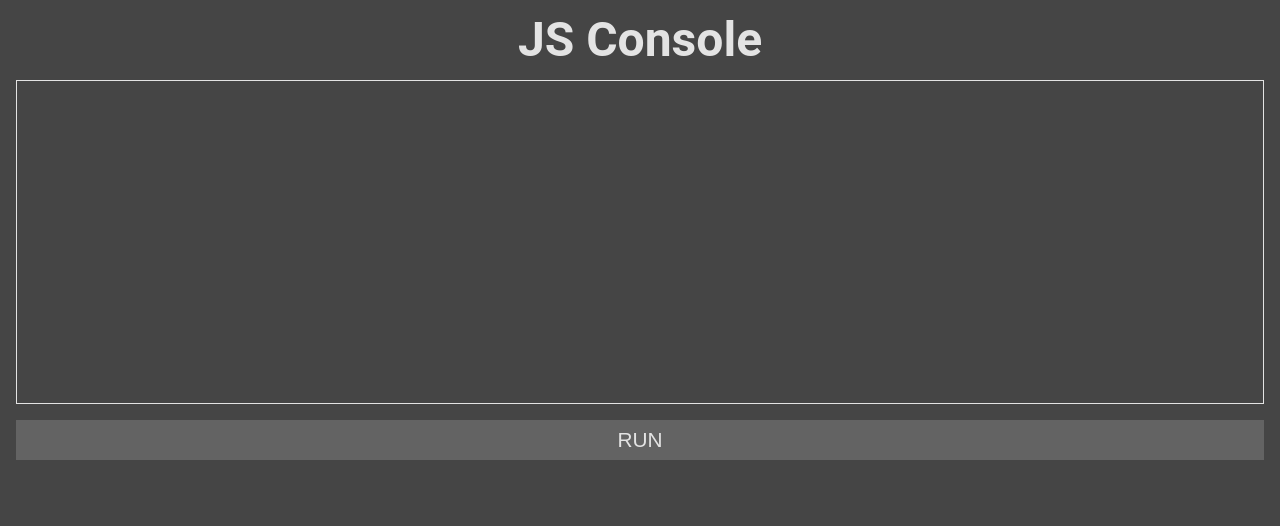
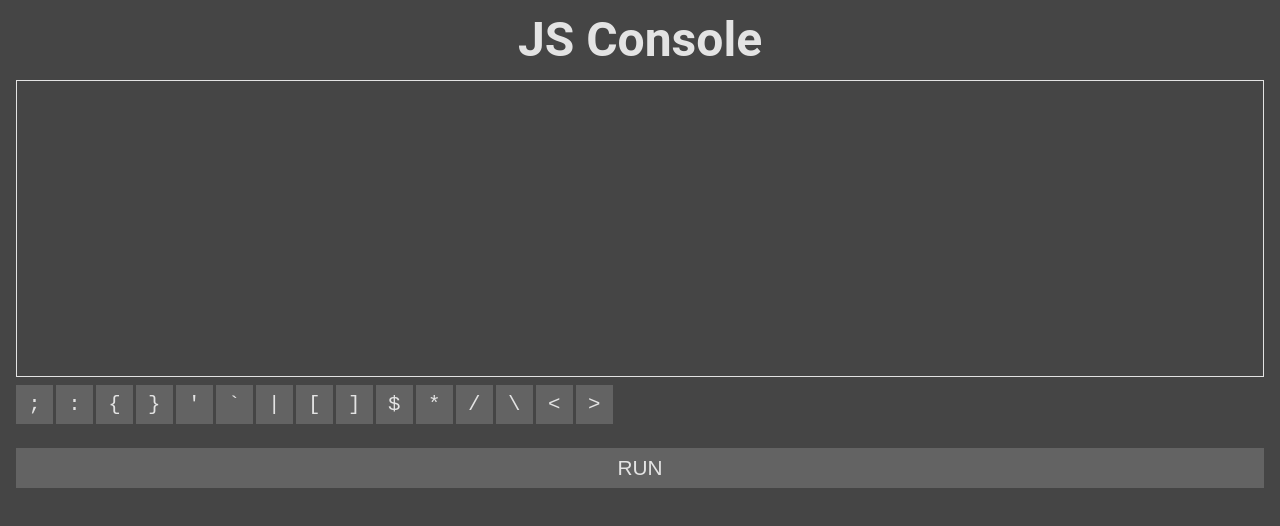
Before and after one commit to paullessing/ideonline.net, an Angular app: page / in a window 1280 px wide. Shown: the top 526 px of the page. Built offline with nearby package versions, Linux system fonts and the light colour scheme.

Commit message:
Add buttons

```diff
--- a/src/app/app.component.html
+++ b/src/app/app.component.html
@@ -4,6 +4,15 @@
   #js
   rows="20"
 ></textarea>
+<div
+  class="keyboard"
+>
+  <button
+    *ngFor="let key of keys"
+    class="keyboard__key"
+    (click)="onKeypress(key)"
+  >{{ key }}</button>
+</div>
 <div class="submit">
   <button
     class="submit__button"
--- a/src/app/app.component.scss
+++ b/src/app/app.component.scss
@@ -23,6 +23,38 @@
   font-size: 1rem;
   outline: none;
   resize: none;
+}
+
+.keyboard {
+  flex-shrink: 0;
+  display: flex;
+  flex-wrap: nowrap;
+  margin: 0.5rem 1rem;
+  overflow-x: auto;
+
+  &__key {
+    font-family: monospace;
+    box-sizing: content-box;
+    border: 0;
+    background: #636363;
+    color: #e3e3e3;
+    font-size: 1.3rem;
+    min-width: 1.3rem;
+    padding: 0.5rem;
+    outline: none;
+    margin-right: 0.2rem;
+
+    &:last-child {
+      margin-right: 0;
+    }
+
+    &:hover {
+      background-color: #838383;
+    }
+    &:active {
+      background-color: #939393;
+    }
+  }
 }
 
 .submit {
--- a/src/app/app.component.ts
+++ b/src/app/app.component.ts
@@ -1,5 +1,23 @@
-import { Component } from '@angular/core';
-import { ConsoleCall, evalConsole, printConsoleCalls } from './eval';
+import { Component, ElementRef, ViewChild } from '@angular/core';
+import { ConsoleCall, evalToConsole, printConsoleCalls } from './eval';
+
+export const KEYS = [
+  ';',
+  ':',
+  '{',
+  '}',
+  '\'',
+  '`',
+  '|',
+  '[',
+  ']',
+  '$',
+  '*',
+  '/',
+  '\\',
+  '<',
+  '>',
+];
 
 @Component({
   selector: 'app-root',
@@ -10,21 +28,50 @@ export class AppComponent {
   public isError: boolean;
   public consoleOutput: string;
 
+  public keys: string[] = KEYS;
+
+  @ViewChild('js')
+  public jsTextArea: ElementRef;
+
   public run(code: string): void {
-    const consoleCalls = evalConsole(code);
+    this.isError = false;
+
+    if (!code || !code.trim().length) {
+      this.isError = true;
+      this.consoleOutput = 'No input';
+      return;
+    }
+
+    const consoleCalls = evalToConsole(code);
 
     if (consoleCalls.hasOwnProperty('error')) {
-      this.consoleOutput= (consoleCalls as { error: any }).error.toString();
+      this.consoleOutput = (consoleCalls as { error: any }).error.toString();
       this.isError = true;
-    } else {
-      this.isError = false;
+    } else if ((consoleCalls as ConsoleCall[]).length) {
       this.consoleOutput = (consoleCalls as ConsoleCall[])
         .map((call) => [call.method.toUpperCase(), ...call.args
           .map((arg: any) => typeof arg === 'string' ? arg : JSON.stringify(arg))
         ].join(' '))
         .join('\n');
+    } else {
+      this.consoleOutput = 'No output';
     }
+  }
 
-    printConsoleCalls(consoleCalls);
+  public onKeypress(key: string): void {
+    const textarea = this.jsTextArea.nativeElement as HTMLTextAreaElement;
+    this.insertText(textarea, key);
+
+    // TODO longpress for special alternatives? e.g. '->" or block for loop stuff
+  }
+
+  private insertText(textarea: HTMLTextAreaElement, text: string): void {
+    const oldText = textarea.value;
+    const textPre = oldText.substring(0, textarea.selectionStart);
+    const textPost = oldText.substring(textarea.selectionEnd);
+    const selectionStart = textarea.selectionStart + 1;
+    textarea.value = `${textPre}${text}${textPost}`;
+    textarea.setSelectionRange(selectionStart, selectionStart);
+    textarea.focus();
   }
 }
--- a/src/app/eval.ts
+++ b/src/app/eval.ts
@@ -28,7 +28,7 @@ export function safeEval(): (op: string) => any {
   };
 }
 
-export function evalConsole(code: string): ConsoleCall[] | { error: any } {
+export function evalToConsole(code: string): ConsoleCall[] | { error: any } {
   // tslint:disable-next-line:no-unused no-shadowed-variable no-var-keyword prefer-const no-unnecessary-initializer
   const wrappedCode = `(function() {
       var code = undefined;
```
